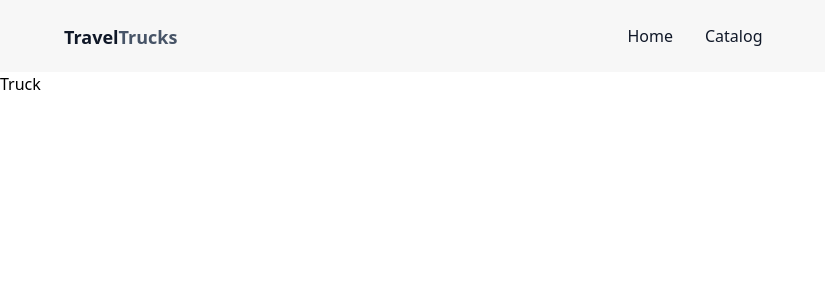
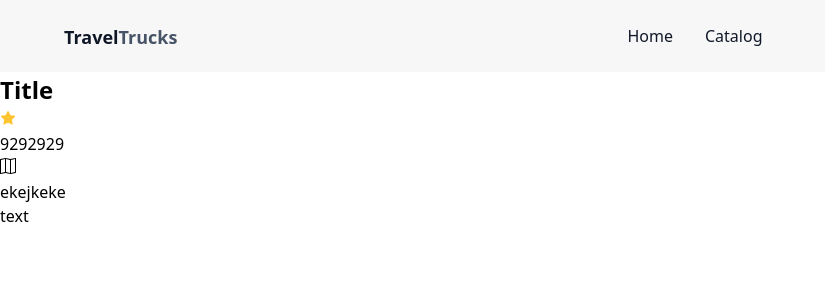
Before and after one commit to IgBovt/TravelTrucks_Project, a React (Vite) app: page /catalog/1 in a window 1280 px wide. Shown: the top 300 px of the page, without its empty margins (0-825 px from the left). Built offline with nearby package versions, Linux system fonts and the light colour scheme; no server answers.

Commit message:
create TruckPage

```diff
--- a/src/components/Sidebar/Sidebar.jsx
+++ b/src/components/Sidebar/Sidebar.jsx
@@ -3,8 +3,8 @@ import css from '../Sidebar/Sidebar.module.css';
 
 export default function Sidebar() {
   return (
-    <div className={css.container}>
+    <aside className={css.container}>
       <FilterForm />
-    </div>
+    </aside>
   );
 }
--- a/src/components/TruckCard/TruckCard.jsx
+++ b/src/components/TruckCard/TruckCard.jsx
@@ -19,6 +19,7 @@ export default function TruckCard({
   TV,
   bathroom,
   gas,
+  id,
 }) {
   return (
     <div className={css.container}>
@@ -95,7 +96,7 @@ export default function TruckCard({
             )}
           </ul>
         </div>
-        <LinkButton route="/catalog/:id" text="Show more" width={166} />
+        <LinkButton route={`/catalog/${id}`} text="Show more" width={166} />
       </div>
     </div>
   );
--- /dev/null
+++ b/src/components/TruckInfo/TruckInfo.jsx
@@ -0,0 +1,38 @@
+import { selectAllTrucks } from '../../redux/trucks/selectors';
+import { useSelector } from 'react-redux';
+import css from '../TruckInfo/TruckInfo.module.css';
+import Icon from '../../shared/Icon/Icon';
+
+export default function TruckInfo() {
+  return (
+    <section>
+      <div className={css.titleContainer}>
+        <h1 className={css.title}>Title</h1>
+        <div className={css.ratingContainer}>
+          <div className={css.rating}>
+            <Icon
+              className={css.icon}
+              width="16"
+              height="16"
+              id="icon-Rating"
+            />
+            <p>9292929</p>
+          </div>
+          <div className={css.location}>
+            <Icon className={css.icon} width="16" height="16" id="icon-map" />
+            <p>ekejkeke</p>
+          </div>
+        </div>
+        <p className={css.price}></p>
+      </div>
+      <ul>
+        <li></li>
+        <li></li>
+        <li></li>
+        <li></li>
+        <li></li>
+      </ul>
+      <p>text</p>
+    </section>
+  );
+}
--- a/src/components/TruckList/TruckList.jsx
+++ b/src/components/TruckList/TruckList.jsx
@@ -5,7 +5,6 @@ import { useSelector } from 'react-redux';
 
 export default function TruckList() {
   const trucks = useSelector(selectAllTrucks);
-  console.log(trucks);
 
   return (
     <ul className={css.list}>
@@ -46,6 +45,7 @@ export default function TruckList() {
                 TV={TV}
                 bathroom={bathroom}
                 gas={gas}
+                id={id}
               />
             </li>
           );
--- a/src/pages/TruckPage/TruckPage.jsx
+++ b/src/pages/TruckPage/TruckPage.jsx
@@ -1,3 +1,10 @@
-export default function TruckPage(){
-    return <p>Truck</p>
+import TruckInfo from '../../components/TruckInfo/TruckInfo';
+import css from '../TruckPage/TruckPage.module.css';
+
+export default function TruckPage() {
+  return (
+    <div className={css.container}>
+      <TruckInfo />
+    </div>
+  );
 }
--- a/src/pages/TruckPage/TruckPage.module.css
+++ b/src/pages/TruckPage/TruckPage.module.css
@@ -0,0 +1,4 @@
+.container {
+  display: flex;
+  flex-direction: column;
+}
```
Also changed, not shown: src/components/TruckInfo/TruckInfo.module.css (added).
